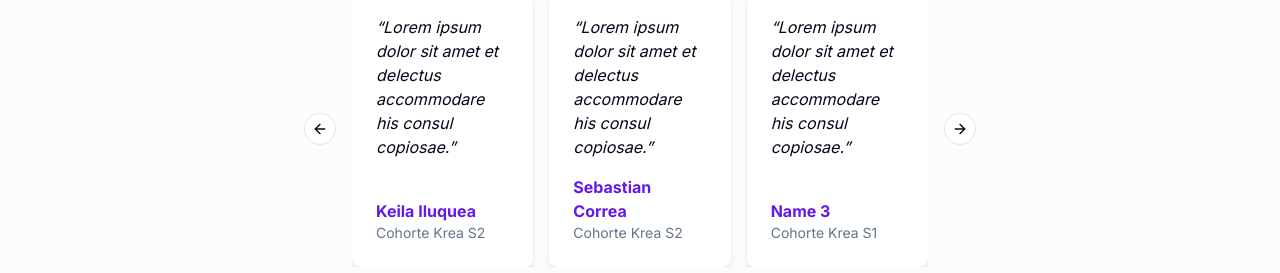
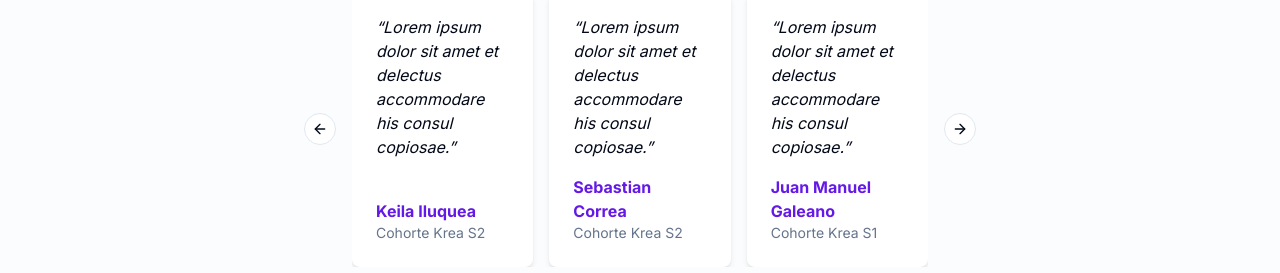
Before and after one commit to sebaspinilla13/krea, a Next.js app: page / in a window 1280 px wide. Shown: the part 761-1034 px from the top of the page. Built offline with nearby package versions, Linux system fonts and the light colour scheme.

Commit message:
Update page.tsx

```diff
--- a/app/page.tsx
+++ b/app/page.tsx
@@ -103,19 +103,19 @@ function Testimonials() {
       cohort: "Cohorte Krea S2",
     },
     {
-      name: "Name 3",
+      name: "Juan Manuel Galeano",
       text: "Lorem ipsum dolor sit amet et delectus accommodare his consul copiosae.",
       cohort: "Cohorte Krea S1",
     },
     {
-      name: "Name 4",
+      name: "Yerferson Peña",
       text: "Lorem ipsum dolor sit amet et delectus accommodare his consul copiosae.",
       cohort: "Cohorte Krea S1",
     },
     {
-      name: "Name 5",
+      name: "Thaymara Bolivar",
       text: "Lorem ipsum dolor sit amet et delectus accommodare his consul copiosae.",
-      cohort: "Cohorte Krea SX",
+      cohort: "Cohorte Krea S1",
     },
   ]
 
```
